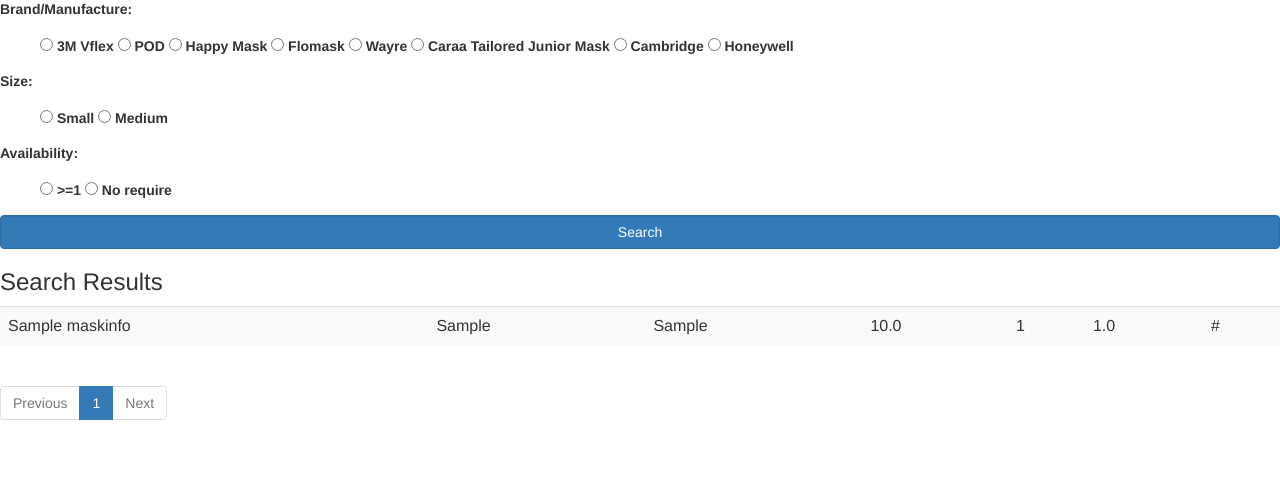
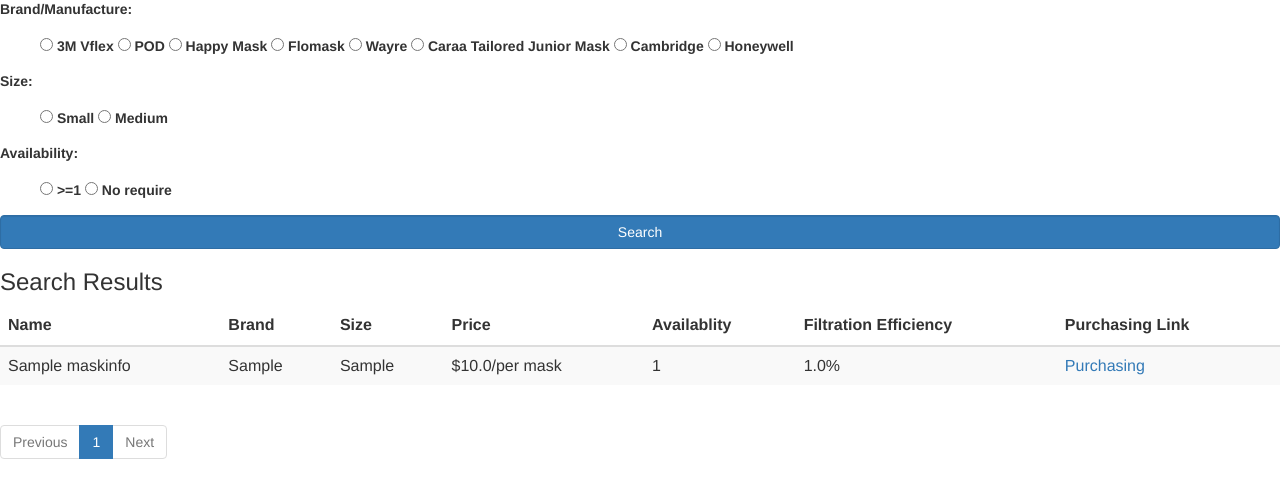
Before and after one commit to OrdinaryCrazy/Kayak_for_Masks, a Django app: page /masklink/ in a window 1280 px wide. Shown: the part 57-555 px from the top of the page. Run offline with Django 3.2, Linux system fonts and the light colour scheme; tables that the repository leaves empty hold one stand-in row (values such as "Sample post"); some libraries are stand-ins or nearby versions.

Commit message:
iteration 1 need spider size and avai

```diff
--- a/KayakMask/masklink/forms.py
+++ b/KayakMask/masklink/forms.py
@@ -15,8 +15,8 @@
         ("mid", "Medium"),
     )
 AvaiChoice = (
-        ("more_one", ">=1"),
-        ("no_require", "No require")
+        (1, ">=1"),
+        (0, "No require")
     )
 
 class MaskChoiceForm(forms.Form):
--- a/KayakMask/masklink/templates/masklink/index.html
+++ b/KayakMask/masklink/templates/masklink/index.html
@@ -17,7 +17,13 @@
         <h3> Search Results </h3>
         <table class="table table-striped">
             <thead>
-
+                <th>Name</th>
+                <th>Brand</th>
+                <th>Size</th>
+                <th>Price</th>
+                <th>Availablity</th>
+                <th>Filtration Efficiency</th>
+                <th>Purchasing Link</th>
             </thead>
         <!--------------------------------------------------------------------------->
             <tbody>
@@ -26,10 +32,10 @@
                     <td> {{ mask.name }} </td>
                     <td> {{ mask.brand }} </td>
                     <td> {{ mask.size }} </td>
-                    <td> {{ mask.price }} </td>
+                    <td> ${{ mask.price }}/per mask </td>
                     <td> {{ mask.available }} </td>
-                    <td> {{ mask.fe }} </td>
-                    <td> {{ mask.link }} </td>
+                    <td> {{ mask.fe }}% </td>
+                    <td> <a href="{{mask.link}}">Purchasing </a></td>
                 </tr>
             {% endfor %}
             </tbody>
--- a/KayakMask/masklink/views.py
+++ b/KayakMask/masklink/views.py
@@ -1,4 +1,4 @@
-import requests
+import re
 
 from django.shortcuts import render
 from django.core.paginator import Paginator
@@ -6,6 +6,8 @@
 
 from .forms import MaskChoiceForm
 from .models import MaskInfo
+
+import pygsheets
 
 # Create your views here.
 
@@ -16,7 +18,6 @@
         paginator = Paginator(maskList, 100)
         page = request.GET.get('page')
         page_obj = paginator.get_page(page)
-
         return render(request, 'masklink/index.html',
                     {
                         'page_obj': page_obj,
@@ -34,13 +35,64 @@
 
 def MaskSpider(request):
     if request.method == "POST":
-        form = MaskChoiceForm(request.POST)
+        form = MaskChoiceForm(data = request.POST or None)
         if form.is_valid():
-            url = form.cleaned_data.get('link')
+            # url = form.cleaned_data.get('brand')
+            spider = MaskLinkSpider(form)
+            spider.spider_all_items()
+            spider.save_data_to_model()
+            return HttpResponseRedirect('/masklink/')
+        else:
+            print("GGG")
+            print(form.errors)
+            spider = MaskLinkSpider(form)
             return HttpResponseRedirect('/masklink/')
     else:
         return HttpResponseRedirect('/masklink/')
 
 class MaskLinkSpider(object):
-    def __init__(self) -> None:
+    def __init__(self, form) -> None:
         super().__init__()
+        self.form = form
+        google_client = pygsheets.authorize(service_file=r"C:\Users\zjt6791\workspace\Kayak_for_Masks\KayakMask\masklink\astute-being-331516-f44fa7b84e38.json")
+        sheets = google_client.open_by_url(
+            'https://docs.google.com/spreadsheets/d/17HEwAGxVkFrqZM6hSorVJHUHI7gyQjBagGszc4I5VLw/'
+        )
+        self.mask_sheet = sheets[1].get_as_df()
+        self.data = []
+
+    def spider_all_items(self):
+        # print(self.mask_sheet["Type of mask"])
+        for i, mask in enumerate(self.mask_sheet):
+            mask_attribute = {}
+            mask_attribute['name'] = self.mask_sheet["Type of mask"][i]
+            mask_attribute['brand'] = self.mask_sheet["Brand"][i]
+            mask_attribute['size'] = "not clear"
+            mask_attribute['price'] = float(re.findall(r"\$([0-9]+\.*[0-9]*)", self.mask_sheet["Cost per mask"][i])[0])
+            mask_attribute['available'] = 1
+            mask_attribute['link'] = self.mask_sheet["shoppingLink"][i]
+            mask_attribute['fe'] = float(max([
+                                    sorted(re.findall(r"([0-9]+\.*[0-9]*)\%",
+                                        self.mask_sheet["Claimed filtration efficiency"][i]), reverse=True),
+                                    sorted(re.findall(r"([0-9]+\.*[0-9]*)\%",
+                                        self.mask_sheet["Independent testing results"][i]), reverse=True),
+                                    sorted(re.findall(r"([0-9]+\.*[0-9]*)\%",
+                                        self.mask_sheet["Our results, as worn on kids"][i]), reverse=True),
+                                ])[0])
+            self.data.append(mask_attribute)
+
+    def save_data_to_model(self):
+        MaskInfo.objects.all().delete()
+        for item in self.data:
+            item_model = MaskInfo()
+            item_model.name = item['name']
+            item_model.brand = item['brand']
+            item_model.size = item['size']
+            item_model.price = item['price']
+            item_model.available = item['available']
+            item_model.link = item['link']
+            item_model.fe = item['fe']
+            item_model.save()
+
+# if __name__ == "__main__":
+#     spider = MaskLinkSpider(None)
```
Also changed, not shown: KayakMask/masklink/astute-being-331516-f44fa7b84e38.json (added, +12 -0 lines).
